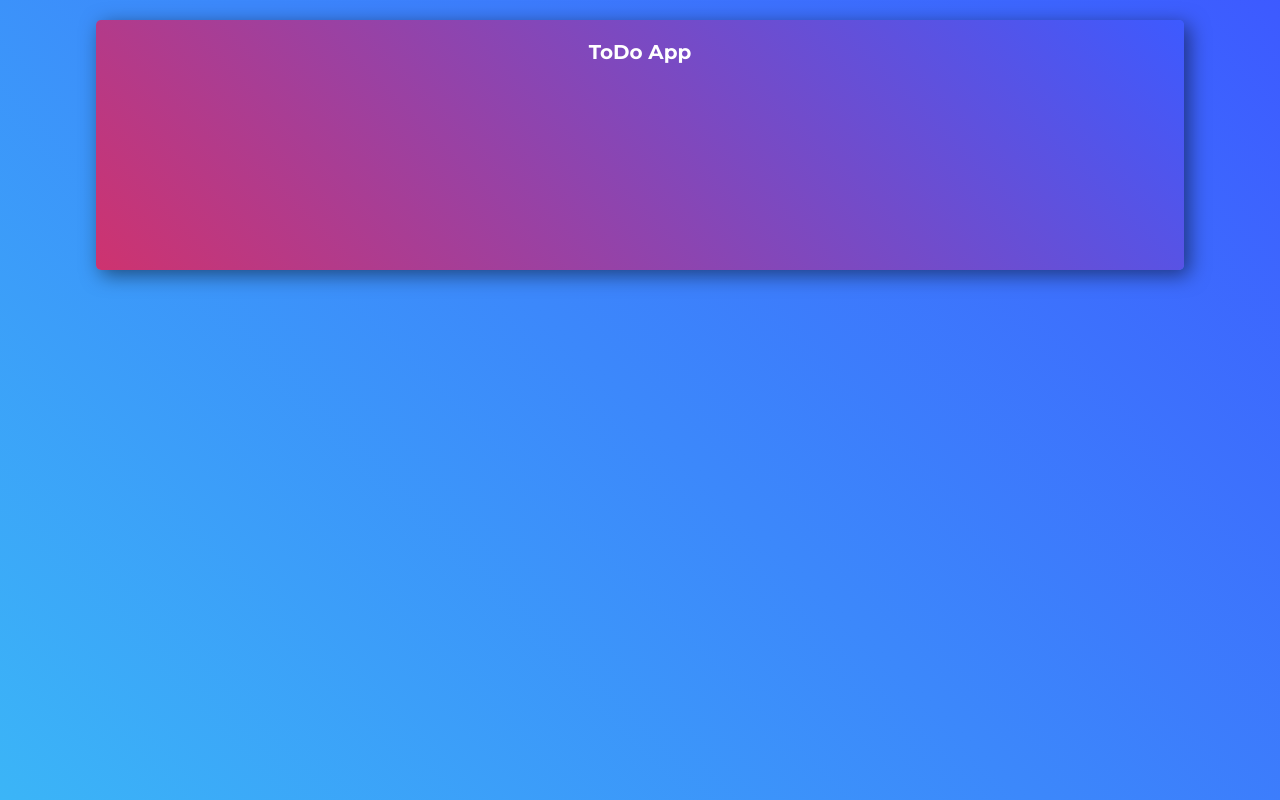
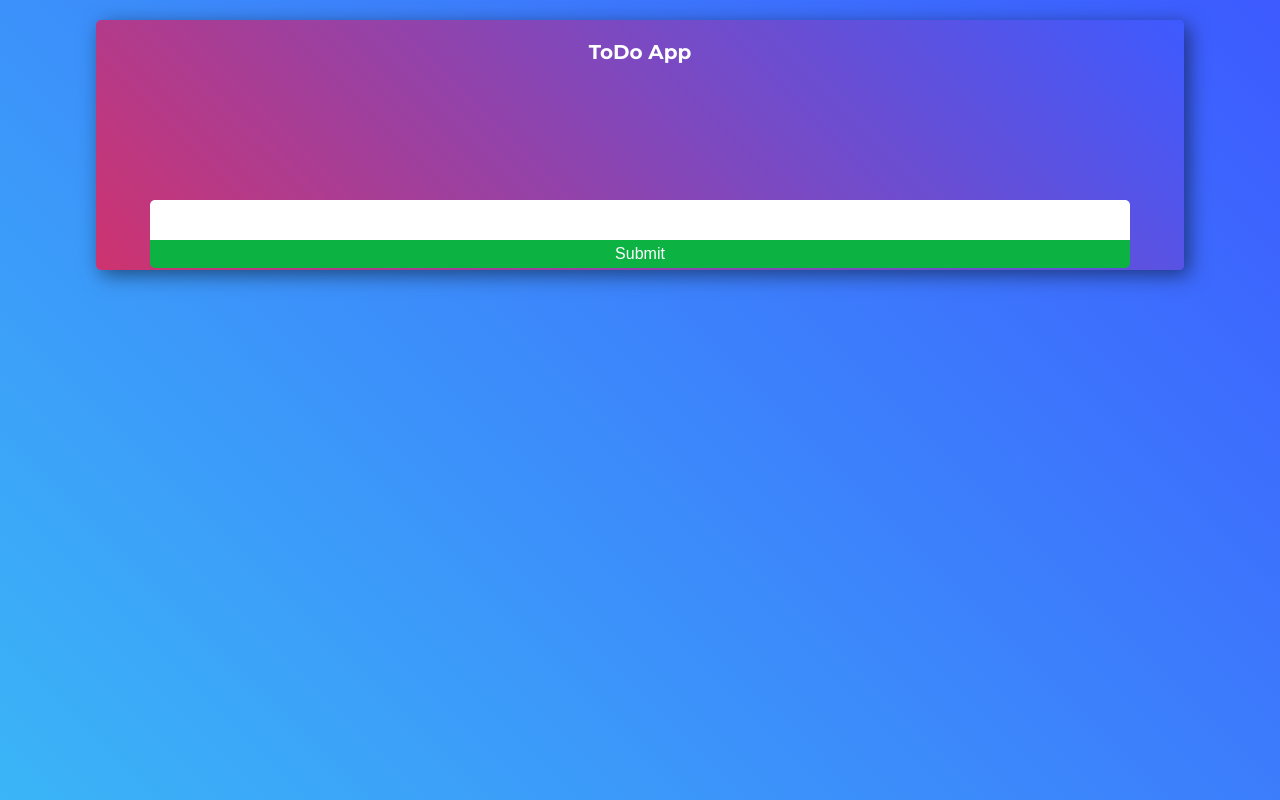
Before and after one commit to dragosbus/todo-react, a React (Create React App) app: page / in a window 1280 px wide. Built offline with nearby package versions, Linux system fonts and the light colour scheme.

Commit message:
alert the user if the input is wmpty

```diff
--- a/src/App.css
+++ b/src/App.css
@@ -17,7 +17,7 @@ main {
 form {
   width: 85%;
   position: absolute;
-  top: 30%;
+  top: 25%;
   left: 0;
   right: 0;
   margin: 0 auto;
@@ -42,25 +42,25 @@ form {
 }
 
 .form-value:focus {
-  border: 1px solid #00D146;
+  border: 1px solid rgb(12, 107, 55);
 }
 
 .form-submit {
   border-radius: 0 0 0.5rem 0.5rem;
   padding: 0.5rem 0;
   font-size: 1.6rem;
-  background: #00D146;
+  background: rgb(12, 179, 67);
   color: #fff;
   transition: background 0.55s ease-in;
 }
 
 .form-submit:hover {
-  background: #00A337;
+  background: rgb(12, 107, 55);
 }
 
-ul {
+ul.tasks {
   font-style: none;
-  margin-top: 4rem;
+  margin-top: 8rem;
   display: flex;
   justify-content: flex-start;
   align-items: center;
@@ -82,7 +82,7 @@ ul {
 .task-info {
   width: 30%;
   text-align: center;
-  background: #CE336F;
+  background: rgb(138, 46, 100);
   border-radius: 0.5rem 0 0 0.5rem;
   height: 12rem;
   position: relative;
--- a/src/App.js
+++ b/src/App.js
@@ -1,12 +1,14 @@
 import React, { Component } from 'react';
-import {Header} from './components/Header';
+import { Header } from './components/Header';
+import { Form } from './components/Form';
 import './App.css';
 
 class App extends Component {
   render() {
     return (
       <div className="app">
-        <Header/>
+        <Header />
+        <Form />
       </div>
     );
   }
--- a/src/components/Form.js
+++ b/src/components/Form.js
@@ -1,4 +1,8 @@
 import React, { Component } from 'react';
+import { Tasks } from './Tasks';
+
+
+let weekDays = ["Sunday", "Monday", "Tuesday", "Wednesday", "Thursday", "Friday", "Saturday"];
 
 export class Form extends Component {
     constructor(props) {
@@ -12,28 +16,33 @@ export class Form extends Component {
 
     addTask(e) {
         e.preventDefault();
-        let weekDays = ["Sunday", "Monday", "Tuesday", "Wednesday", "Thursday", "Friday", "Saturday"];
-        let newTask = {
-            id: this.state.id++,
+
+        if (this._taskValue.value) {
+            this.setState({
+                items: this.state.items.concat({
+                    id: this.state.id + 1,
                     text: this._taskValue.value,
                     date: {
                         day: weekDays[new Date().getDay()],
                         moment: new Date().toLocaleTimeString()
                     }
-        };
-        this.setState(prevState => {
-            return {
-                items: prevState.items.concat(newTask)
-            };
+                })
             });
+        } else {
+            alert('Enter a value');
+        }
+        this._taskValue.value = '';
     }
 
     render() {
         return (
+            <main>
                 <form onSubmit={this.addTask}>
                     <input type="text" className="form-value" ref={val => this._taskValue = val} />
                     <input type="submit" className="form-submit" />
                 </form>
+                <Tasks items={this.state.items}/>
+            </main>
         );
     }
 }
--- a/src/components/Header.js
+++ b/src/components/Header.js
@@ -1,6 +1,6 @@
 import React, { Component } from 'react';
 
-export class Header extends React.Component {
+export class Header extends Component {
     render() {
         return (
             <header>
--- a/src/components/Task.js
+++ b/src/components/Task.js
@@ -1,6 +1,6 @@
 import React, { Component } from 'react';
 
-export class Task extends React.Component {
+export class Task extends Component {
     render() {
         return (
             <li className="task" id={this.props.id}>
@@ -11,7 +11,9 @@ export class Task extends React.Component {
                         <p className="task-date-momment">{this.props.date.moment}</p>
                     </div>
                 </div>
-                <p className="task-name">{this.props.name}</p>
+                <div className="task-name">
+                    <p>{this.props.name}</p>
+                </div>
             </li>
         );
     }
--- a/src/components/Tasks.js
+++ b/src/components/Tasks.js
@@ -1,9 +1,10 @@
 import React, { Component } from 'react';
+import { Task } from './Task';
 
-export class Tasks extends React.Component {
+export class Tasks extends Component {
     render() {
         return (
-            <ul>
+            <ul className="tasks">
                 {this.props.items.map((task, i) => <Task key={i} id={task.id} name={task.text} date={task.date} />)}
             </ul>
         );
```
Lines whose indentation alone changed are shown as unchanged.
